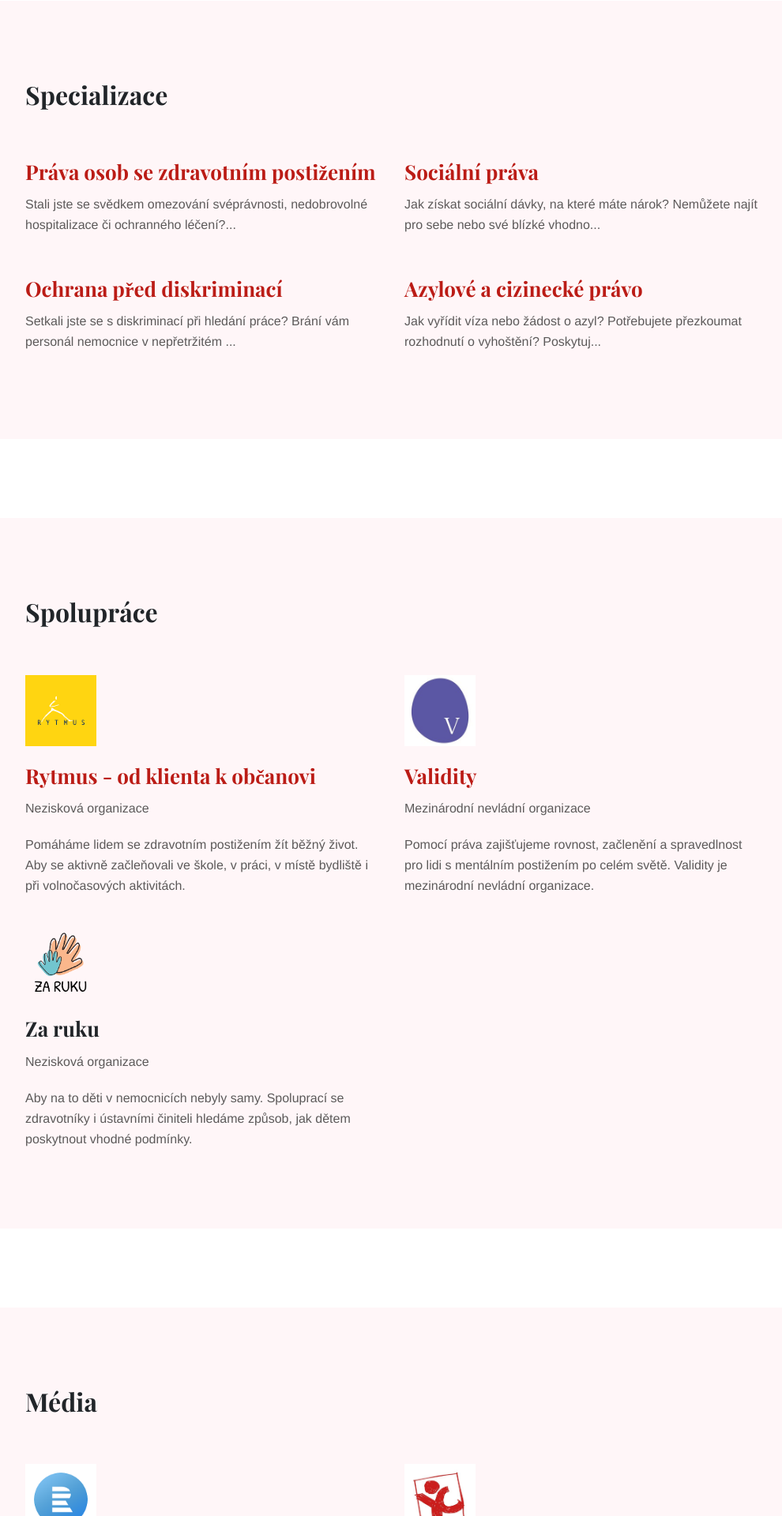
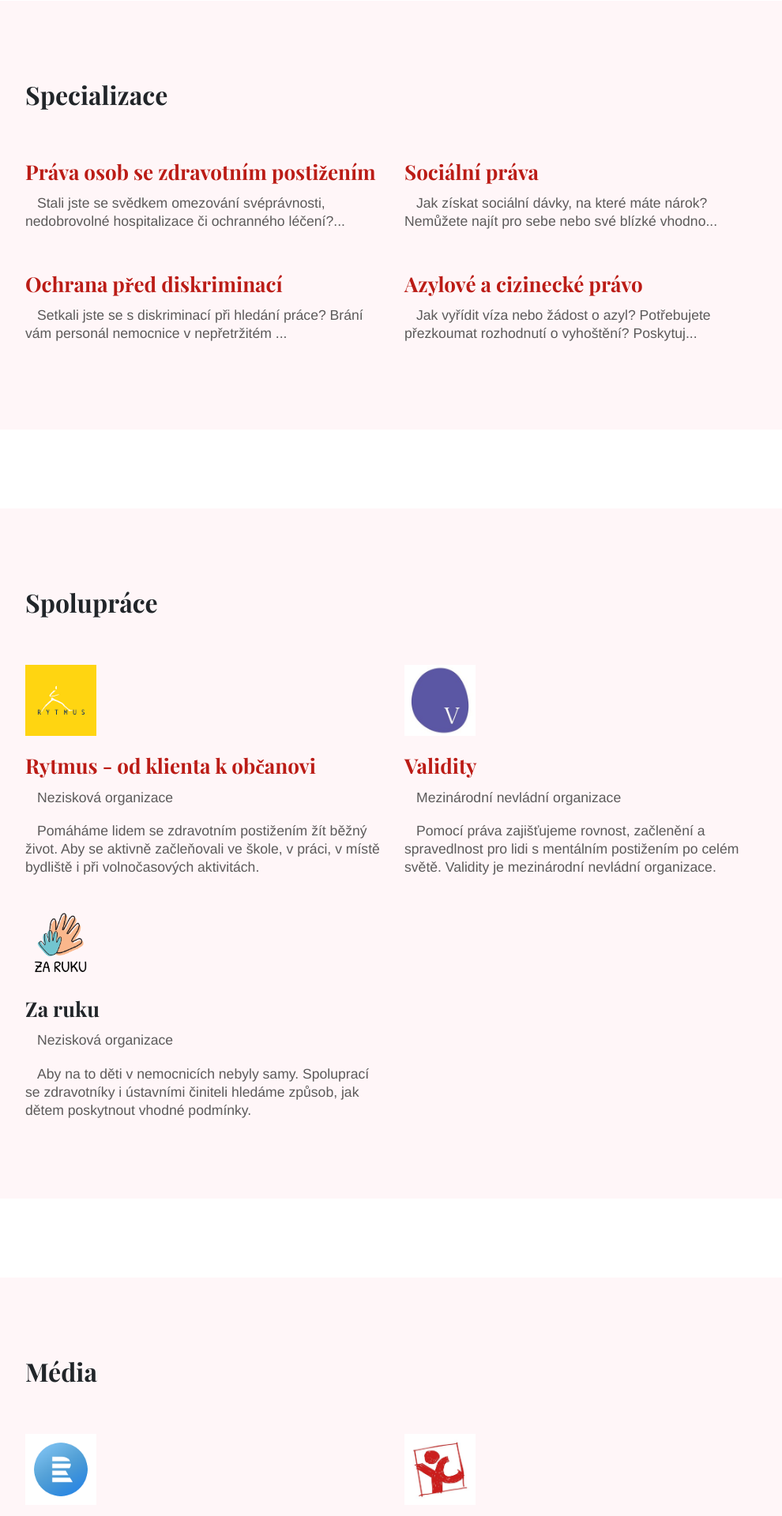
Before and after one commit to terezabartova/terezabartova.github.io, a Jekyll site: the page built from index.md, in a window 1280 px wide. Shown: the part 346-2266 px from the top of the page at 79% size, without its empty margins (143-1133 px from the left). Built offline with Jekyll 4.4.1, drawn with Linux system fonts in a browser that asks for light colours.

Commit message:
strips should use same font

```diff
--- a/_sass/components/_strip.scss
+++ b/_sass/components/_strip.scss
@@ -1,6 +1,16 @@
 .strip {
   background: white;
   background-repeat: no-repeat;
+  p {
+    font-size: 1.1rem;
+    line-height: 1.3;
+    color: $steel;
+    text-indent: 15px;
+    @include media-breakpoint-down(xs) {
+        font-size: 1rem;
+        line-height: 1;
+    }
+  }
 }
 .strip-white {
   background-color: white;
```
